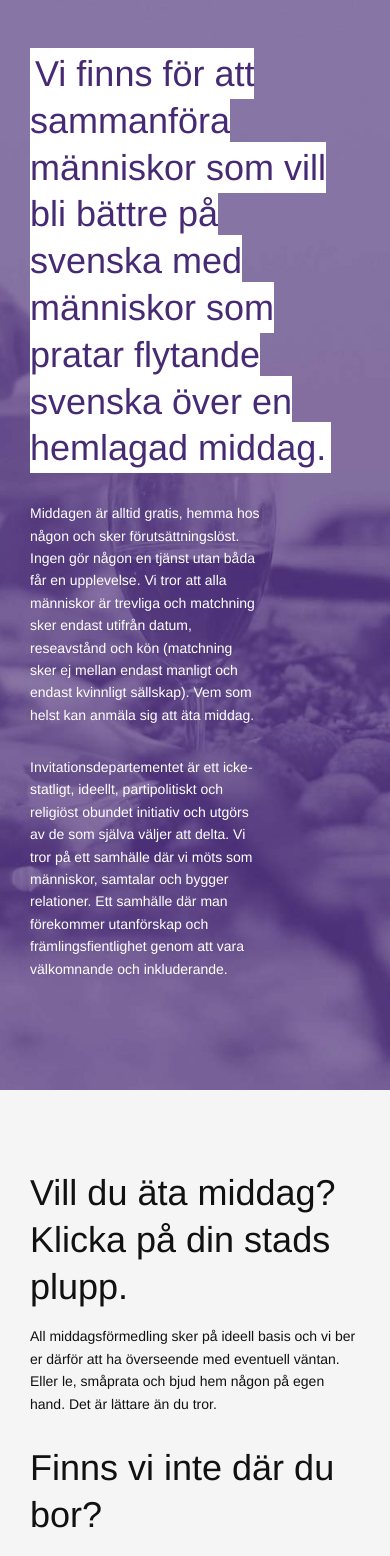
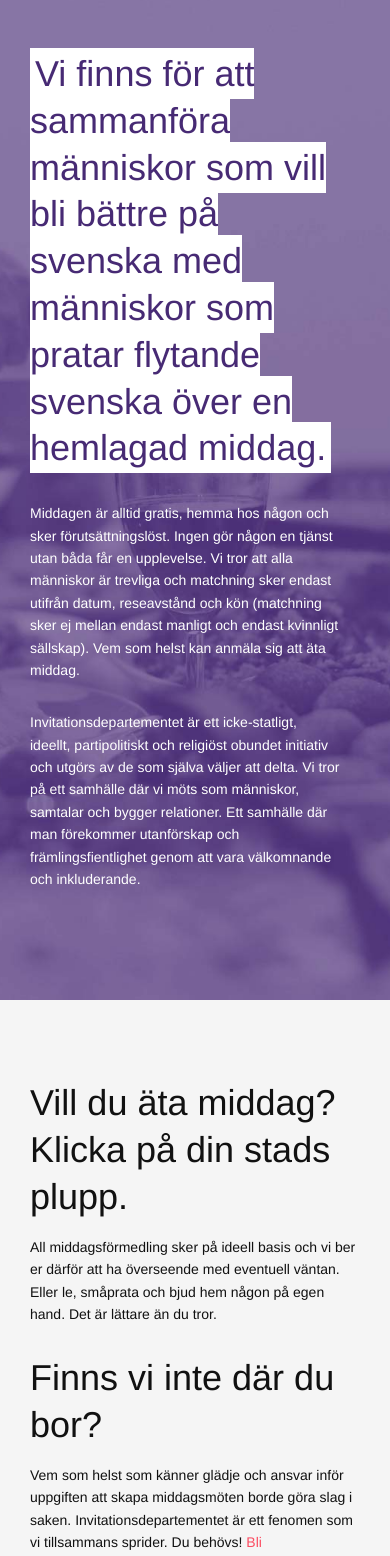
Before and after one commit to Invitationsdepartementet/test, a Jekyll site: the page built from index.html, in a window 390 px wide. Shown: the part 909-2465 px from the top of the page. Built offline with Jekyll 4.4.1, drawn with Linux system fonts in a browser that asks for light colours.

Commit message:
Fix too unspecific selector for padding right in text-left paragraphs
Fixes #8

```diff
--- a/_sass/_layout.scss
+++ b/_sass/_layout.scss
@@ -51,8 +51,8 @@
     display: block;
   }
 
-  p {
-    padding-right: 0;
+  .text-left p {
+    padding-right: 20px;
   }
 }
 
```
